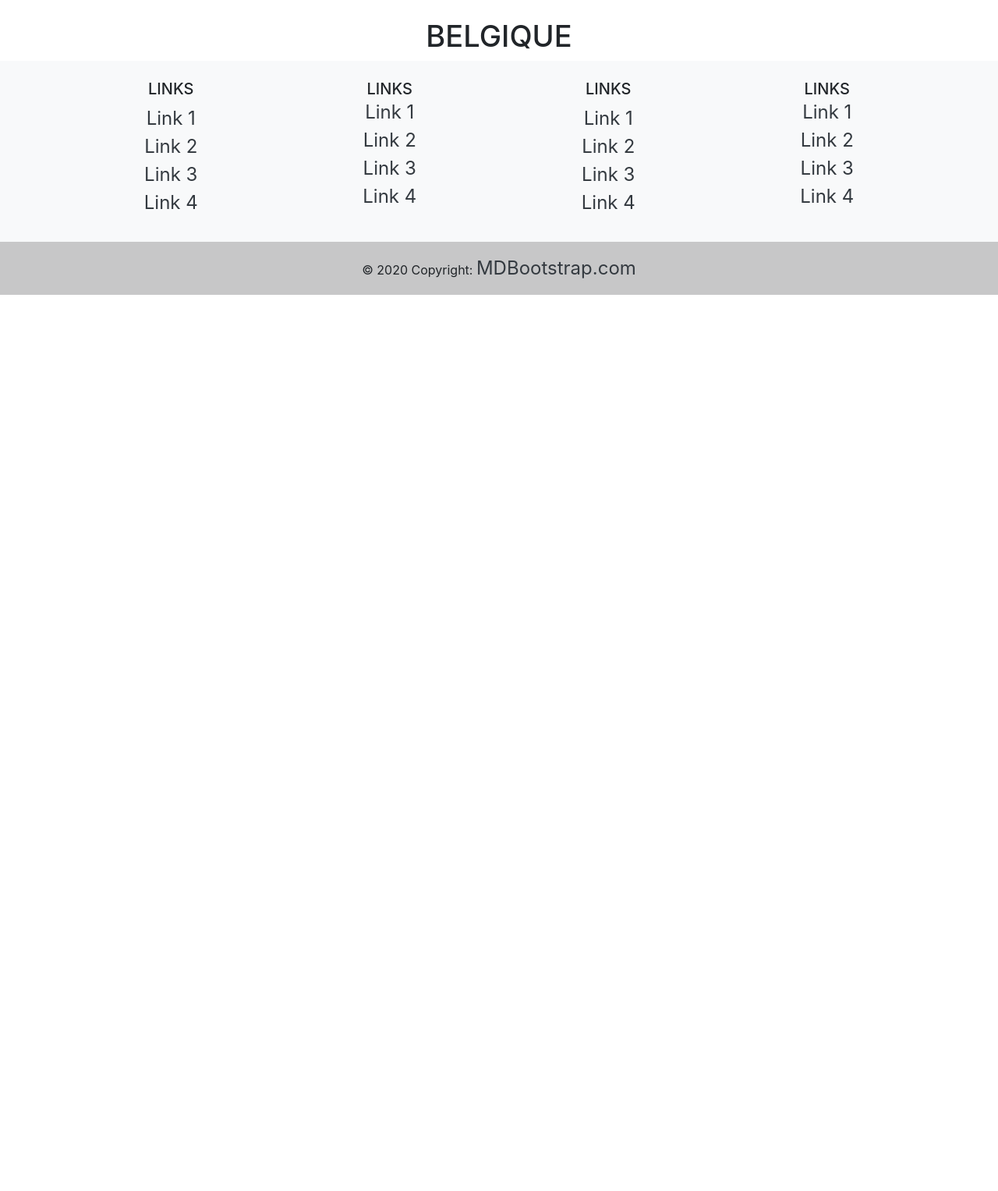
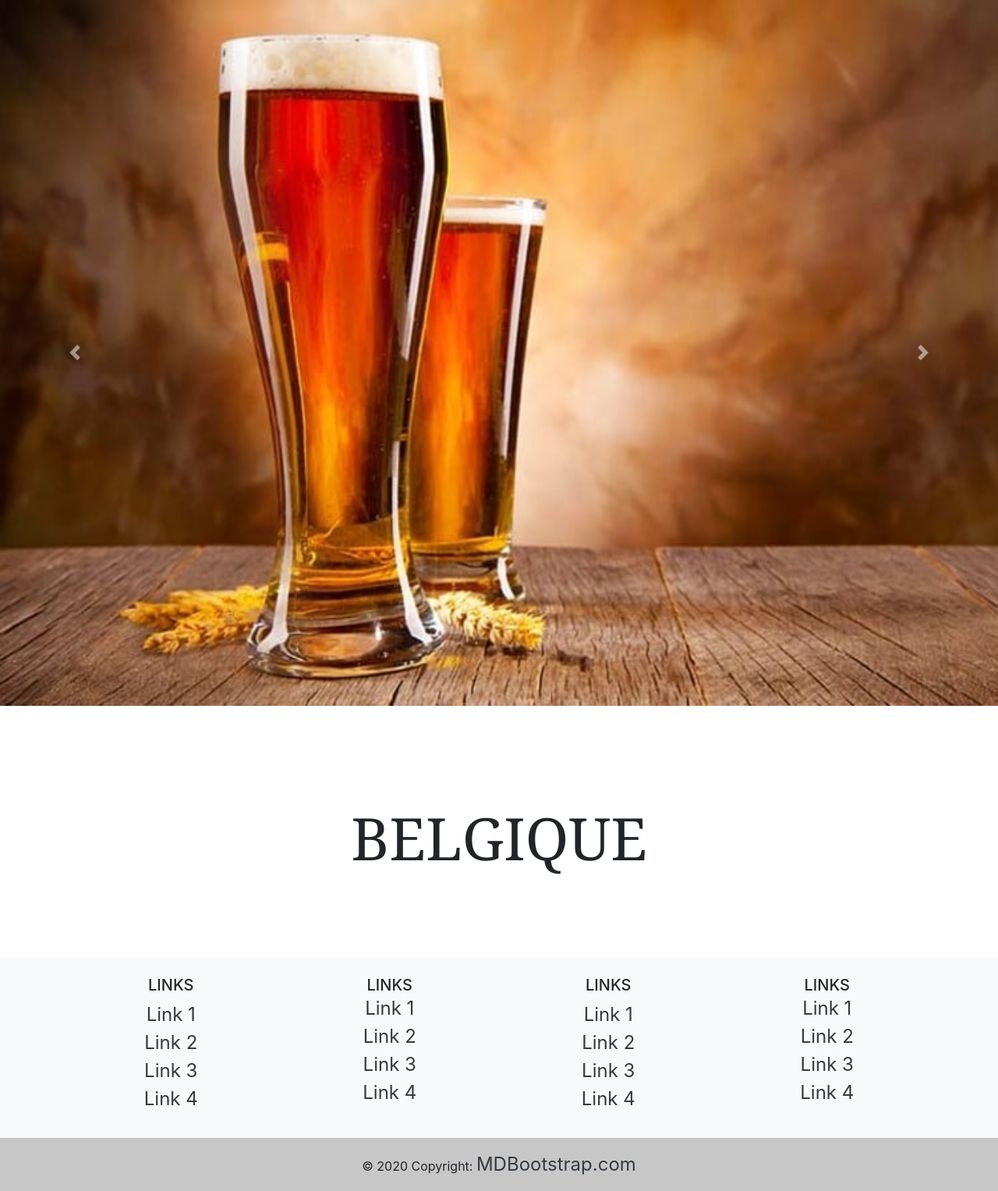
Before and after one commit to rob9740/projet2, a Symfony app: template templates/belgique/index.html.twig in a window 1280 px wide; the page is wider, and only the part inside the window is pictured. Shown: the part 156-1683 px from the top of that part at 78% size. Before the commit the page ends 534 px from the top of that part, so only its background shows below. Run offline with Twig, Linux system fonts and the light colour scheme; the template is opened without the code that fills it, so the values that code supplies are empty; some libraries are stand-ins or nearby versions.

Commit message:
carousel

```diff
--- a/public/css/style.css
+++ b/public/css/style.css
@@ -34,8 +34,29 @@ font-size: 24px;}
       }
 
 .card-subtitle {color: green;}
+
+
+/*TEXTE */
+.card-title {text-align: center;
+             font-weight: bold;
+             text-transform: uppercase;
+             font-family: 'Franklin Gothic Medium', 'Arial Narrow', Arial, sans-serif;}
+
+h1 {font-size: 75px;
+     text-transform: uppercase;
+     font-family: Cambria, Cochin, Georgia, Times, 'Times New Roman', serif;
+      padding-top: 100px;
+      padding-bottom: 100px;}
+
+
+/*BELGIQUE */
+
+
+
+
+
 /*FRANCE */
-.col-3 {text-align: center;}
+
 
 
 
--- a/templates/allemagne/index.html.twig
+++ b/templates/allemagne/index.html.twig
@@ -20,7 +20,7 @@
     <div class="card-body">
       <h5 class="card-title">{{article.title}}</h5>
       <p class="card-text">This is a wider card with supporting text below as a natural lead-in to additional content. This content is a little bit longer.</p>
-      <p class="card-text"><small class="text-muted">Last updated 3 mins ago</small></p>
+      <p class="card-text"></p>
     </div>
   </div>
   </div><!-- FIN COL SM3 -->
--- a/templates/angleterre/index.html.twig
+++ b/templates/angleterre/index.html.twig
@@ -18,7 +18,7 @@
     <div class="card-body">
       <h5 class="card-title">{{article.title}}</h5>
       <p class="card-text">This is a wider card with supporting text below as a natural lead-in to additional content. This content is a little bit longer.</p>
-      <p class="card-text"><small class="text-muted">Last updated 3 mins ago</small></p>
+      <p class="card-text"></p>
     </div>
   </div>
   </div><!-- FIN COL SM3 -->
--- a/templates/base.html.twig
+++ b/templates/base.html.twig
@@ -12,9 +12,10 @@
 
     {{ include('navbar.html.twig') }}
 
-
+     {{ include('carousel/index.html.twig') }}
 
         {% block body %} {% endblock %}
+
 
      {{ include('footer/index.html.twig') }}
 
--- a/templates/belgique/index.html.twig
+++ b/templates/belgique/index.html.twig
@@ -4,6 +4,9 @@
 {% block title %}Hello BelgiqueController!{% endblock %}
 
 {% block body %}
+
+
+
 
 <div class="pays">
     <h1 class="text-center mt-4">BELGIQUE</h1>
@@ -16,8 +19,8 @@
     <img class="card-img-top" src={{ asset('img/' ~ article.imageFilename) }} alt="Card image cap">
     <div class="card-body">
       <h5 class="card-title">{{article.title}}</h5>
-      <p class="card-text">This is a wider card with supporting text below as a natural lead-in to additional content. This content is a little bit longer.</p>
-      <p class="card-text"><small class="text-muted">Last updated 3 mins ago</small></p>
+      <p class="card-text">{{article.description}}</p>
+      <p class="card-text">{{article.price}}</p>
     </div>
   </div>
   </div><!-- FIN COL SM3 -->
--- /dev/null
+++ b/templates/carousel/index.html.twig
@@ -0,0 +1,24 @@
+
+
+
+<div id="carouselExampleControls" class="carousel slide" data-ride="carousel">
+  <div class="carousel-inner">
+    <div class="carousel-item active">
+      <img class="d-block w-100" src={{ asset('img/Photo3_750x350.jpg') }} alt="First slide">
+    </div>
+    <div class="carousel-item">
+      <img class="d-block w-100" src={{ asset('img/Photo2_3840x2400.jpg') }} alt="Second slide">
+    </div>
+    <div class="carousel-item">
+      <img class="d-block w-100" src={{ asset('img/Photo1_1280x850.jpg') }}  alt="Third slide">
+    </div>
+  </div>
+  <a class="carousel-control-prev" href="#carouselExampleControls" role="button" data-slide="prev">
+    <span class="carousel-control-prev-icon" aria-hidden="true"></span>
+    <span class="sr-only">Previous</span>
+  </a>
+  <a class="carousel-control-next" href="#carouselExampleControls" role="button" data-slide="next">
+    <span class="carousel-control-next-icon" aria-hidden="true"></span>
+    <span class="sr-only">Next</span>
+  </a>
+</div>
```
Also changed, not shown: src/Controller/CarouselController.php (added, +20 -0 lines), src/Entity/Article.php (+17 -0 lines), src/Entity/Gout.php (added, +41 -0 lines), src/Entity/Goût.php (added, +24 -0 lines), src/Repository/GoutRepository.php (added, +50 -0 lines), src/Repository/GoûtRepository.php (added, +50 -0 lines).
